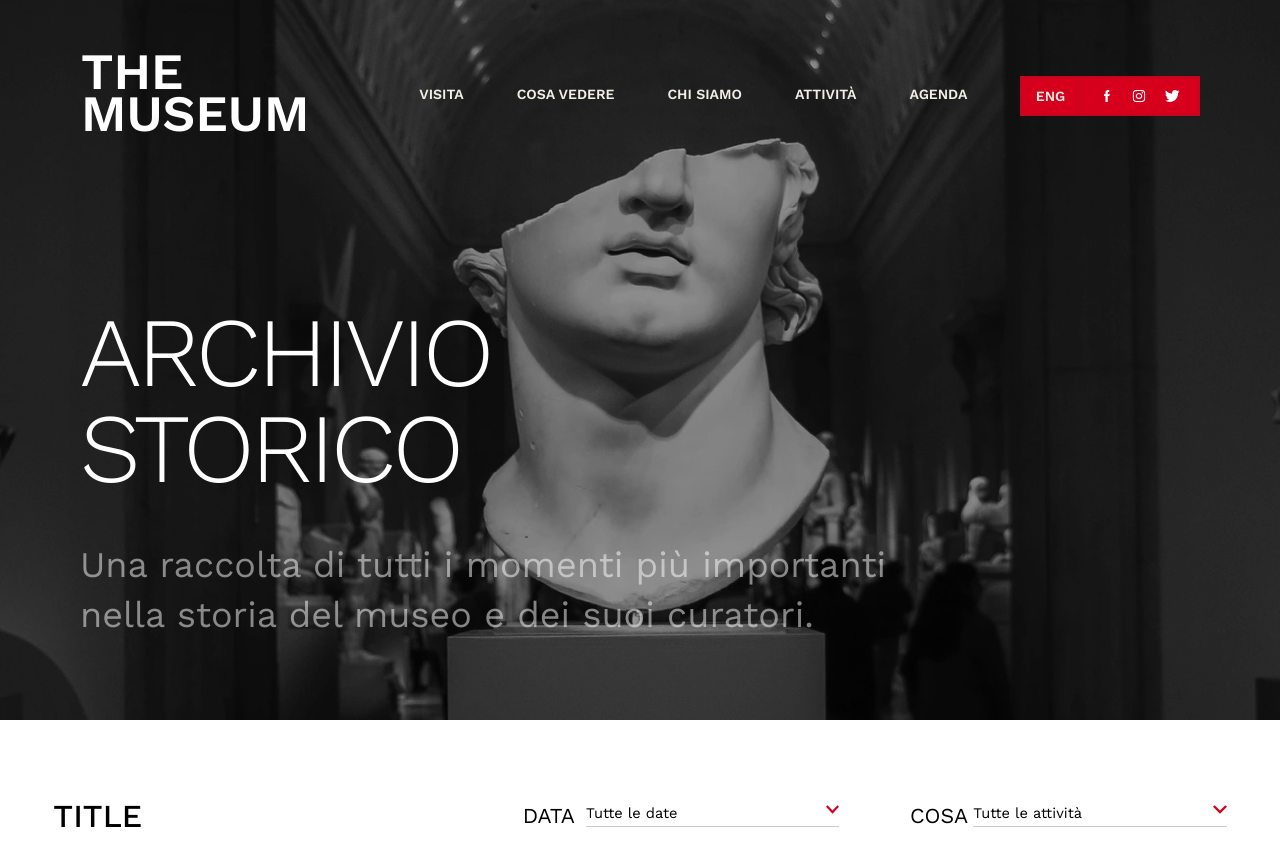
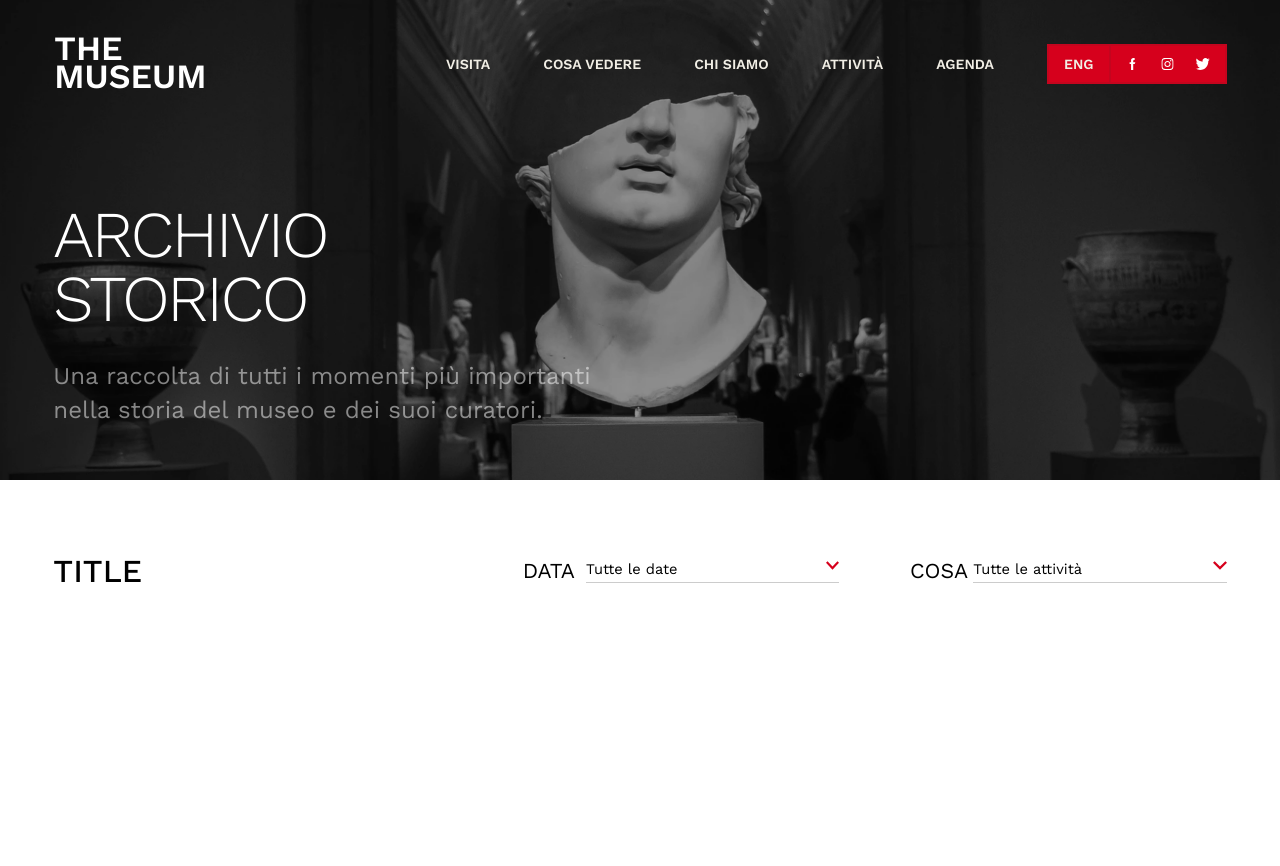
Before and after one commit to MCivas81/TheMuseum-challenge, a React (Create React App) app: page / in a window 1280 px wide. Shown: the top 866 px of the page. Built offline with nearby package versions, Linux system fonts and the light colour scheme.

Commit message:
fix: made header full responsive

```diff
--- a/src/components/Header.css
+++ b/src/components/Header.css
@@ -1,4 +1,5 @@
-header {
+.header-container {
+  display: flex;
   position: relative;
   color: #ffffff;
 }
@@ -69,36 +70,32 @@ header {
     align-items: center;
     position: absolute;
     width: 61%;
-    height: 90px;
-    right: 80px;
-    top: 51px;
+    height: 4.688vw;
+    right: 4.167vw;
+    top: 2.656vw;
   }
 
   .company-name {
-    left: 80px;
-    top: 51px;
+    left: 4.167vw;
+    top: 2.656vw;
   }
 
   .company-name h3 {
-    font-size: 51px;
+    font-size: 2.656vw;
   }
 
   .topnav ul {
     display: flex;
     list-style-type: none;
     align-items: center;
+    justify-content: center;
     width: 100%;
     padding: 0;
     justify-content: space-between;
     font-weight: 600;
     font-size: 1.1vw;
-    line-height: 92.9%;
     color: #f1eee5;
     text-transform: uppercase;
-  }
-
-  .topnav ul li {
-    padding-bottom: 3px;
   }
 
   .topnav ul li:hover {
@@ -117,7 +114,7 @@ header {
   }
 
   .lang-wrapper {
-    width: 92px;
+    width: 35%;
     height: 100%;
     display: flex;
     align-items: center;
@@ -130,10 +127,10 @@ header {
   }
 
   .logos-wrapper {
+    width: 65%;
     display: flex;
-    justify-content: space-around;
-    width: 156px;
-    padding: 0 10px;
+    align-items: center;
+    justify-content: space-evenly;
   }
 
   .social-logo {
@@ -142,31 +139,31 @@ header {
   }
 
   .header-title {
-    width: 910px;
-    height: 192px;
-    left: 80px;
-    top: 305px;
+    width: 47.396vw;
+    height: 10vw;
+    left: 4.167vw;
+    top: 15.885vw;
   }
 
   .header-title h2 {
-    font-size: 98px;
+    font-size: 5.104vw;
   }
 
   .description {
-    width: 867px;
-    height: 100px;
-    left: 80px;
-    top: 540px;
+    width: 45.156vw;
+    height: 5.208vw;
+    left: 4.167vw;
+    top: 28.125vw;
   }
 
   .description p {
-    font-size: 36px;
+    font-size: 1.875vw;
     margin: 0;
   }
 
   .header-img {
     min-width: 100%;
-    height: 720px;
+    height: 37.5vw;
     object-fit: cover;
   }
 }
--- a/src/components/Header.js
+++ b/src/components/Header.js
@@ -6,7 +6,7 @@ import twitter from '../assets/logos/twitter.svg';
 
 function Header() {
   return (
-    <header className='container'>
+    <header className='header-container'>
       <div className='company-name'>
         <h3>the</h3>
         <h3>museum</h3>
```
